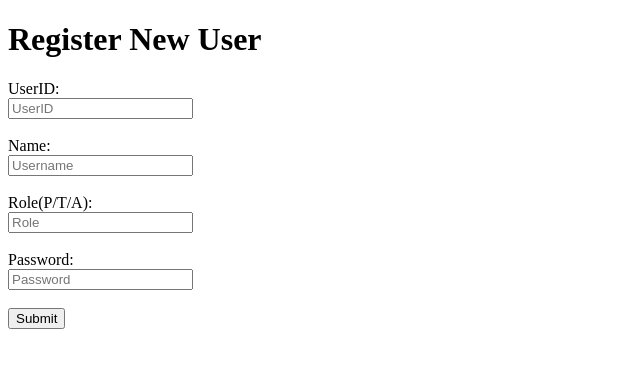
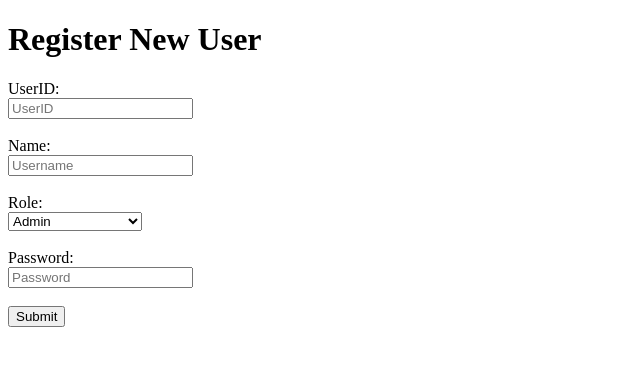
Before and after one commit to Cromyl/StudyBuddy, a PHP site: page /RegisterMentor.php in a window 1280 px wide. Shown: the top 368 px of the page, without its empty margins (0-640 px from the left). Run offline with PHP 8.4, Linux system fonts and the light colour scheme; data that the repository does not hold is empty.

Commit message:
RegisterMentor

```diff
--- a/StudyBuddy/RegisterMentor.php
+++ b/StudyBuddy/RegisterMentor.php
@@ -6,43 +6,18 @@
 <head>
     <script type="text/javascript">
     function validate() {
-        var id = document.forms["myform"]["UserID"].value;
-        if(id==""){
-            alert("Please enter your ID!");
-            return false;
-        }
         var name = document.forms["myform"]["name"].value;
-        if(name==""){
-            alert("Please enter your name!");
-            return false;
-        }
-        else{
         var reg=/[^a-zA-Z\ ]+/;
         if (reg.test(name)){
             alert("Name should only contain alphabets and spaces!");
             return false;
         }
-        }
-        var role = document.forms["myform"]["Type"].value;
-        if(role==""){
-            alert("Please Enter your Role!");
-            return false;
-        }
-        else if(role != "A" && role != "P" && role != "T"){
-            alert("Enter your Role (A/P/T)!");
-            return false;
-        }
+
         var password = document.forms["myform"]["password"].value;
-        if(password==""){
-            alert("Please enter the password");
-            return false;
-        }
-        else{
         var reg=/[^a-zA-Z0-9\!\@\#\$]+/;
         if (reg.test(password)){
             alert("Password should not contain characters other than A-Z/a-z/0-9/!/@/#/$");
             return false;
-            }
         }
     }
 </script>
@@ -54,13 +29,13 @@
 <body>
 <?php
     if($_SERVER['REQUEST_METHOD']=='POST' && isset($_POST['submit'])){
-        if(isset($_POST['name'])&& isset($_POST['Type']) && isset($_POST['UserID']) && isset($_POST['password'])){
+        if(isset($_POST['name'])&& isset($_POST['type']) && isset($_POST['UserID']) && isset($_POST['password'])){
             $UserID=$_POST['UserID'];
             $name=$_POST['name'];
-        $Type=$_POST['Type'];
+            $type=$_POST['type'];
             $password=$_POST['password'];
-        //if(($Type=='P' || $Type=='A' || $Type=='T' )&& ctype_alpha($name)==true){
-            $sql="INSERT INTO Mentor VALUES ('$UserID','$name','$Type','$password')";
+
+            $sql="INSERT INTO Mentor VALUES ('$UserID','$name','$type','$password')";
             $query =mysqli_query($conn,$sql);
             if($query){
 
@@ -83,10 +58,14 @@
     <input  type="text" name="UserID" id="UserID" required placeholder="UserID"><br><br>
     <label for="name">Name:</label><br>
     <input  type="text" name="name" id="name" required placeholder="Username"><br><br>
-            <label for="Type">Role(P/T/A):</label><br>
-            <input  type="text" name="Type" id="Type" required placeholder="Role"><br><br>
+    <label for="type">Role:</label><br>
+    <select name="type" id="type">
+        <option value="A">Admin</option>
+        <option value="P">Professor</option>
+        <option value="T">Teaching Assistant</option>
+    </select><br><br>
     <label for="password">Password:</label><br>
-            <input type="text" name="password" id="password" required placeholder="Password"><br><br>
+    <input type="password" name="password" id="password" required placeholder="Password"><br><br>
     <input type="submit" name="submit" id="submit">
     </form>
 </div>
```
Lines whose indentation alone changed are shown as unchanged.
